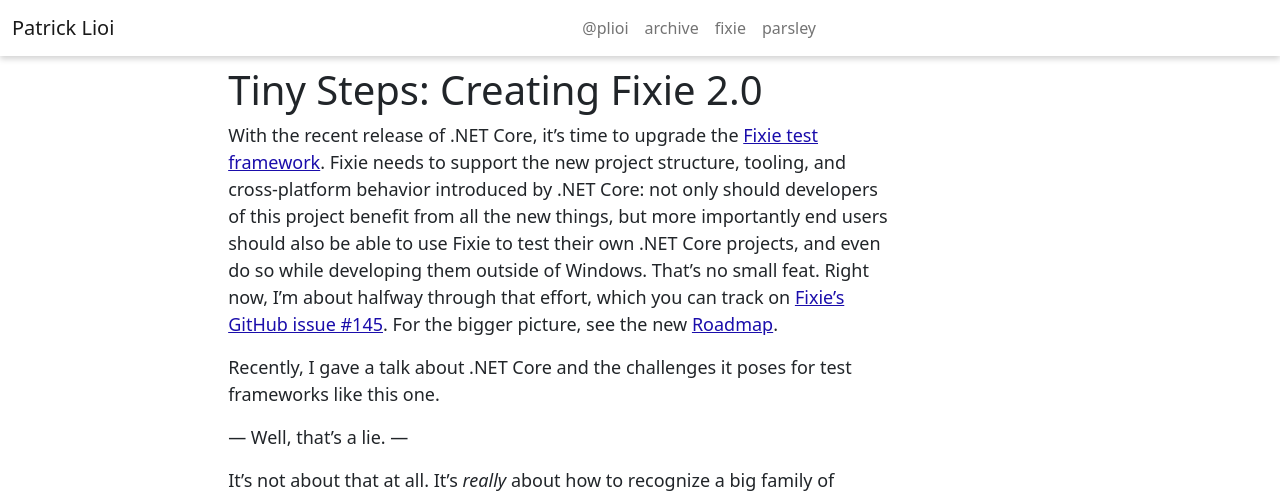
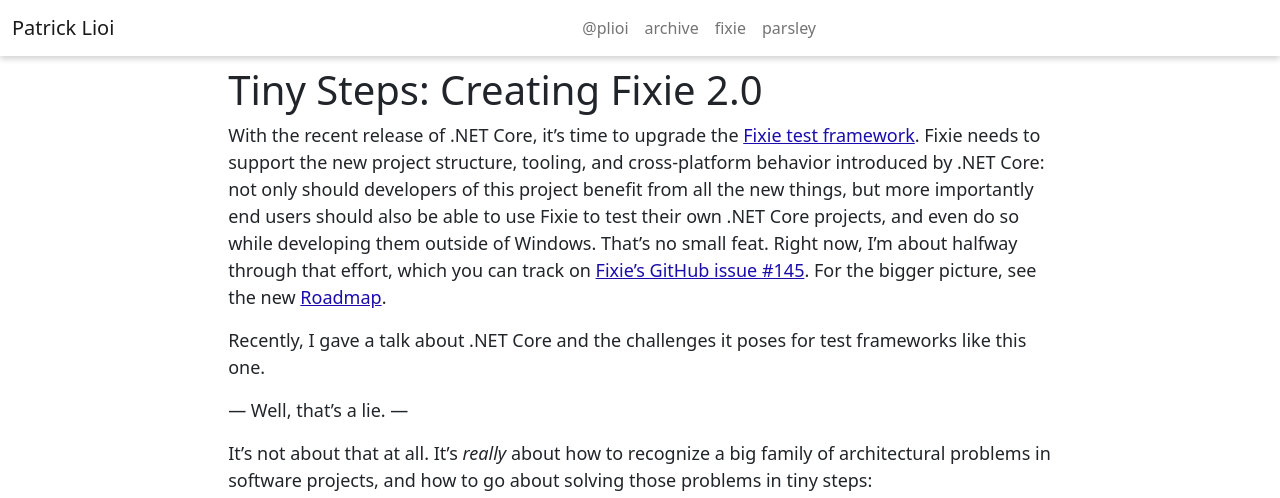
Before and after one commit to plioi/plioi.github.io, a Jekyll site: the page built from index.html, in a window 1280 px wide. Shown: the top 498 px of the page. Built offline with Jekyll 4.4.1, drawn with Linux system fonts in a browser that asks for light colours.

Commit message:
Update styles.css

```diff
--- a/stylesheets/styles.css
+++ b/stylesheets/styles.css
@@ -14,10 +14,6 @@
   width: 80ch;
 }
 
-article p {
-  max-width: 65ch;
-}
-
 article a:visited {
   color: var(--bs-purple);
 }
```
